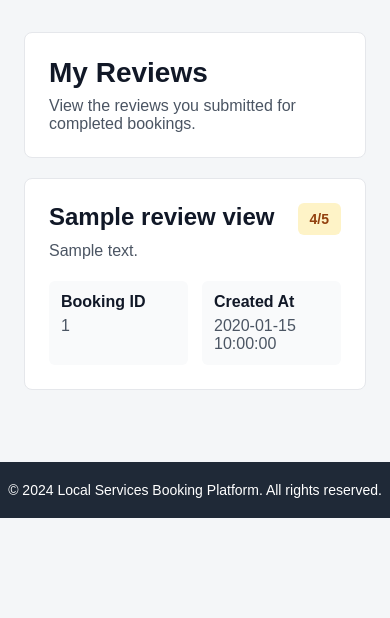
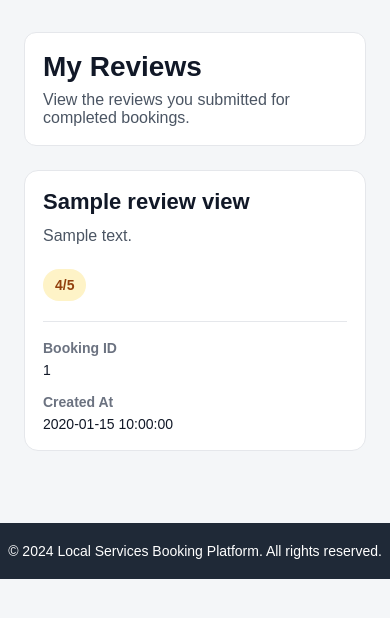
Before and after one commit to mostafa2742002/Local-Services-Booking-Platform, a Flask app: template app/templates/reviews/customer_reviews.html in a window 390 px wide. Shown: the part 79-697 px from the top of the page. Run offline with Flask 3, Linux system fonts and the light colour scheme; the template is opened without the code that fills it: most values are stand-ins (such as "Sample title", 1, 10 or a date in 2020); some libraries are stand-ins or nearby versions.

Commit message:
Add customer review styles and update stylesheet reference for improved UI

```diff
--- a/app/static/css/review/customer_review.css
+++ b/app/static/css/review/customer_review.css
@@ -0,0 +1,141 @@
+.page-header {
+    background: #ffffff;
+    border: 1px solid #e5e7eb;
+    border-radius: 12px;
+    padding: 24px;
+    margin-bottom: 24px;
+}
+
+.page-header h1 {
+    margin: 0 0 8px;
+    font-size: 28px;
+    color: #111827;
+}
+
+.page-header p {
+    margin: 0;
+    color: #4b5563;
+    font-size: 16px;
+}
+
+.reviews-list {
+    display: grid;
+    gap: 18px;
+}
+
+.review-card {
+    background: #ffffff;
+    border: 1px solid #e5e7eb;
+    border-radius: 14px;
+    padding: 24px;
+}
+
+.review-main {
+    display: flex;
+    justify-content: space-between;
+    align-items: flex-start;
+    gap: 20px;
+    margin-bottom: 20px;
+}
+
+.review-main h2 {
+    margin: 0 0 8px;
+    font-size: 22px;
+    color: #111827;
+}
+
+.review-main p {
+    margin: 0;
+    color: #4b5563;
+    line-height: 1.6;
+}
+
+.rating-badge {
+    background: #fef3c7;
+    color: #92400e;
+    padding: 8px 12px;
+    border-radius: 999px;
+    font-size: 14px;
+    font-weight: 800;
+    white-space: nowrap;
+}
+
+.review-details {
+    display: grid;
+    grid-template-columns: 1fr 1fr;
+    gap: 16px;
+    padding-top: 18px;
+    border-top: 1px solid #e5e7eb;
+}
+
+.review-details div {
+    display: flex;
+    flex-direction: column;
+    gap: 6px;
+}
+
+.review-details strong {
+    color: #6b7280;
+    font-size: 14px;
+}
+
+.review-details span {
+    color: #111827;
+    font-size: 14px;
+    word-break: break-word;
+}
+
+.empty-state {
+    background: #ffffff;
+    border: 1px solid #e5e7eb;
+    border-radius: 12px;
+    padding: 32px;
+    text-align: center;
+}
+
+.empty-state h2 {
+    margin: 0 0 8px;
+    color: #111827;
+}
+
+.empty-state p {
+    margin: 0 0 18px;
+    color: #4b5563;
+}
+
+.primary-btn {
+    display: inline-block;
+    border: none;
+    background: #2563eb;
+    color: #ffffff;
+    padding: 13px 18px;
+    border-radius: 10px;
+    font-size: 16px;
+    font-weight: 700;
+    cursor: pointer;
+    text-align: center;
+}
+
+.primary-btn:hover {
+    background: #1d4ed8;
+}
+
+@media (max-width: 768px) {
+    .page-header,
+    .review-card,
+    .empty-state {
+        padding: 18px;
+    }
+
+    .review-main {
+        flex-direction: column;
+    }
+
+    .review-details {
+        grid-template-columns: 1fr;
+    }
+
+    .primary-btn {
+        width: 100%;
+    }
+}
--- a/app/templates/reviews/customer_reviews.html
+++ b/app/templates/reviews/customer_reviews.html
@@ -1,7 +1,7 @@
 {% extends "base.html" %}
 
 {% block styles %}
-    <link rel="stylesheet" href="{{ url_for('static', filename='css/reviews.css') }}">
+    <link rel="stylesheet" href="{{ url_for('static', filename='css/review/customer_review.css') }}">
 {% endblock %}
 
 {% block content %}
```
